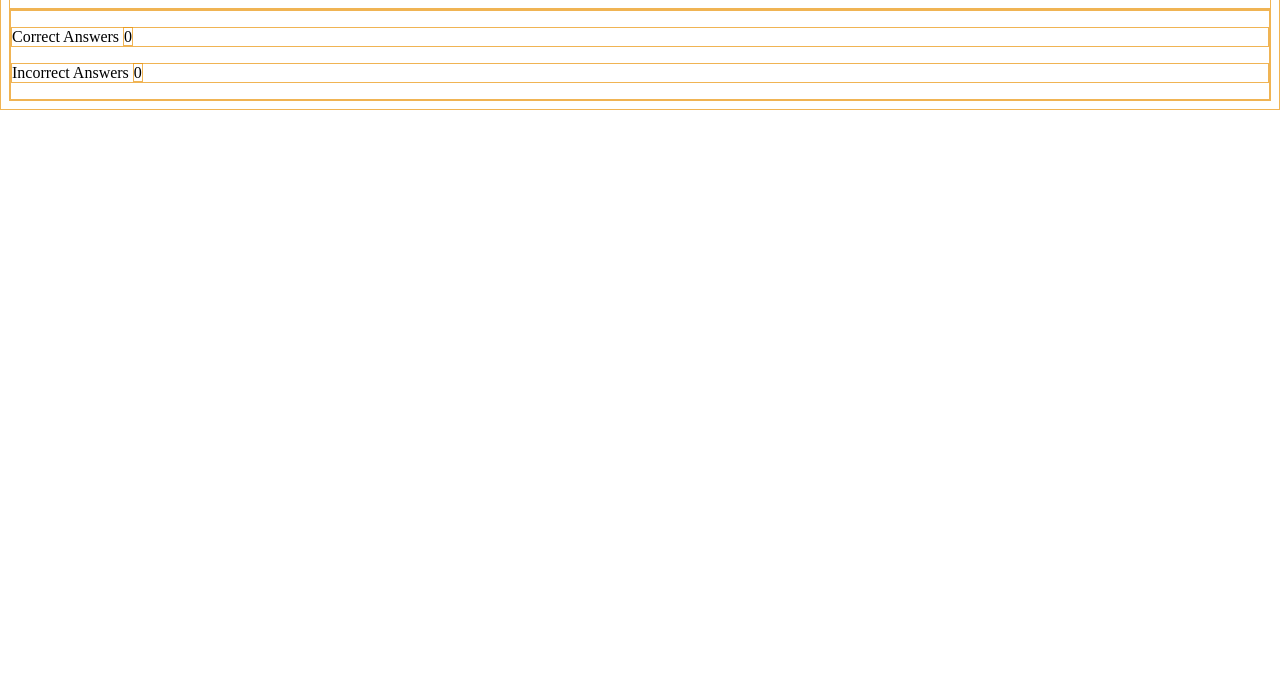
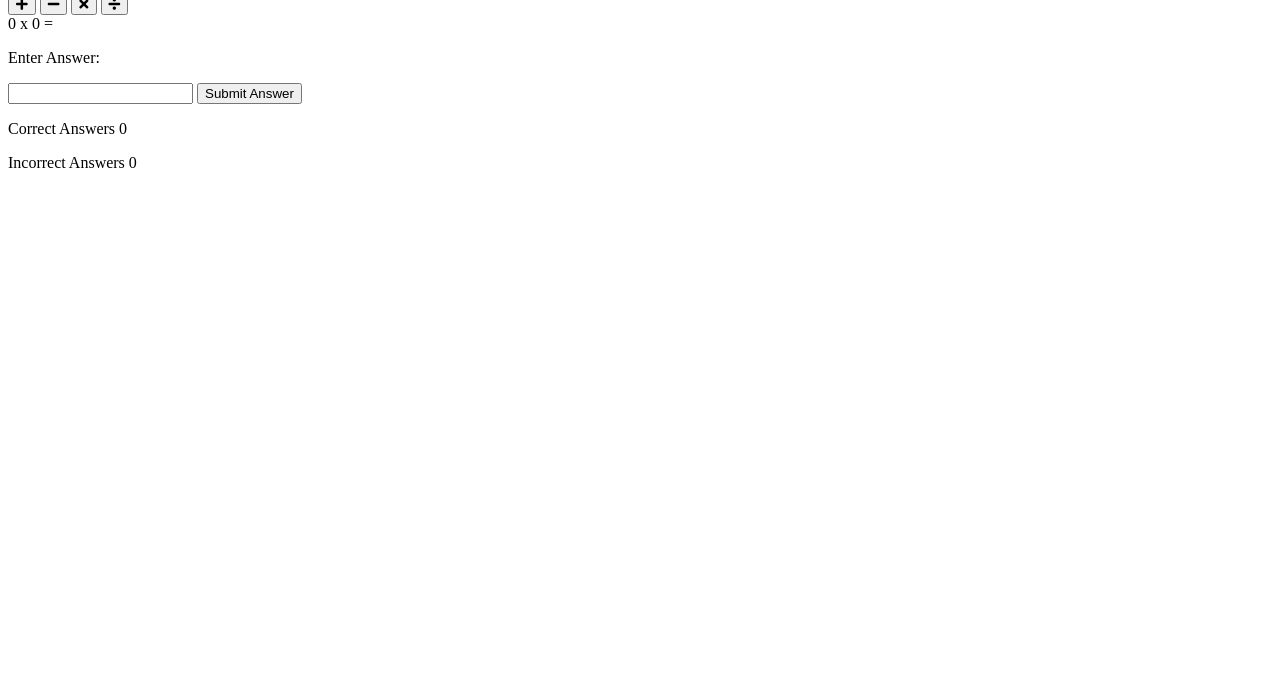
Before and after one commit to terencereilly/love-maths-project, a plain HTML site: page index.html in a window 1280 px wide. Shown: the part 125-800 px from the top of the page. Drawn offline with Linux system fonts and the light colour scheme.

Commit message:
Refactor control area and question area in index.html; comment out debugging styles in style.css

```diff
--- a/assets/css/style.css
+++ b/assets/css/style.css
@@ -1,9 +1,9 @@
 /* //////////////////////////////////////////////////////////////////////////// */
 /* Temporary debugging - shows all elements */
 /* //////////////////////////////////////////////////////////////////////////// */
-* {
+/* * {
     border: 1px solid rgba(234, 149, 12, 0.7);
-}
+} */
 
 /* Temporary debugging */
 /* section#reasons {
--- a/index.html
+++ b/index.html
@@ -20,6 +20,39 @@
     </h1>
 
     <div class="game-area">
+        <div class="control-area">
+            <button class="btn btn--big btn--green ">
+                <i class="fas fa-plus"></i>
+            </button>
+            <button class="btn btn--big btn--blue">
+                <i class="fas fa-minus"></i>
+            </button>
+            <button class="btn btn--big btn--orange">
+                <i class="fas fa-times"></i>
+            </button>
+            <button class="btn btn--big btn--red">
+                <i class="fas fa-divide"></i>
+            </button>
+        </div>
+
+        <div class="question-area">
+            <span id="operand1">0</span>
+             <span id="operator">x</span>
+            <span id="operand2">0</span>
+            <span>=</span>
+            <!-- This <p> element will only be visible on mobile phones -->
+            <p class="answer-message">Enter Answer: </p>
+            <input id="answer-box" type="number">
+            <button class="btn btn--gray">Submit Answer</button>
+
+
+
+        </div>
+
+
+
+
+
     <!-- test  -->
 
     </div>
```
